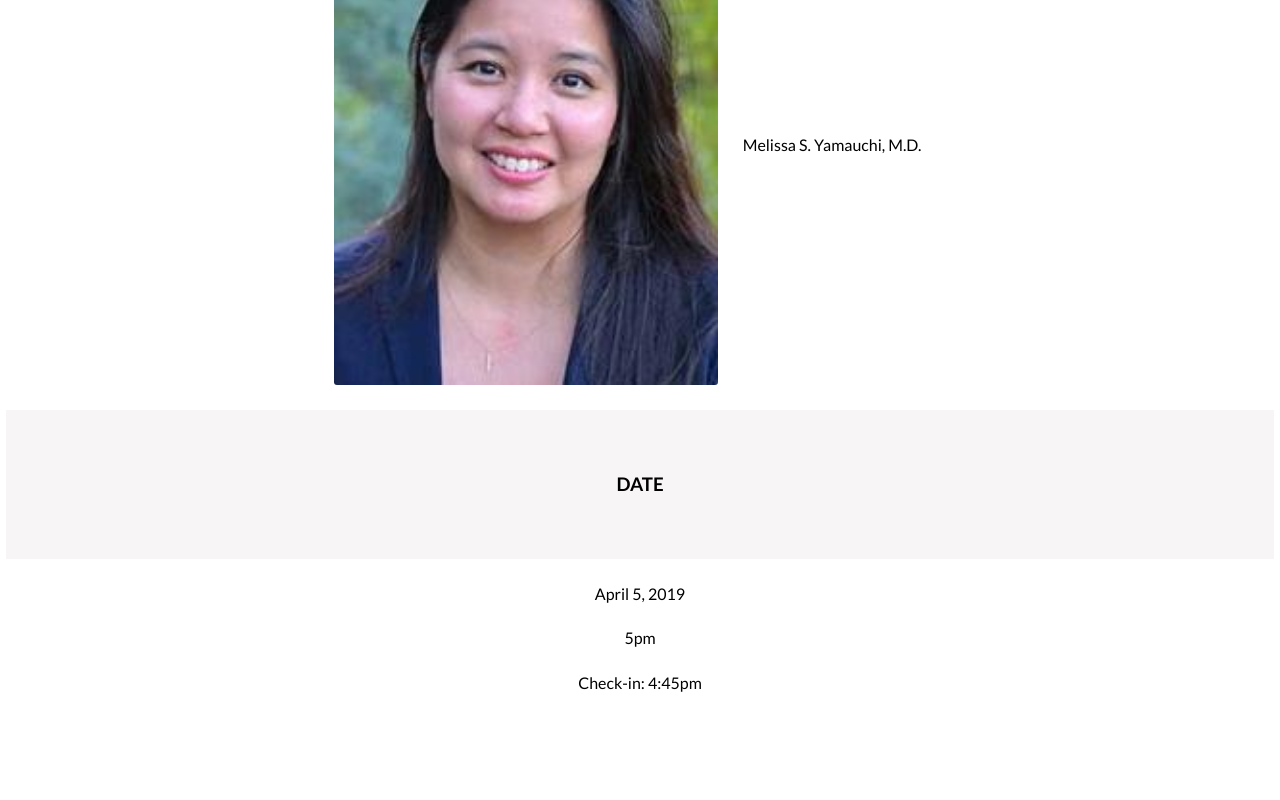
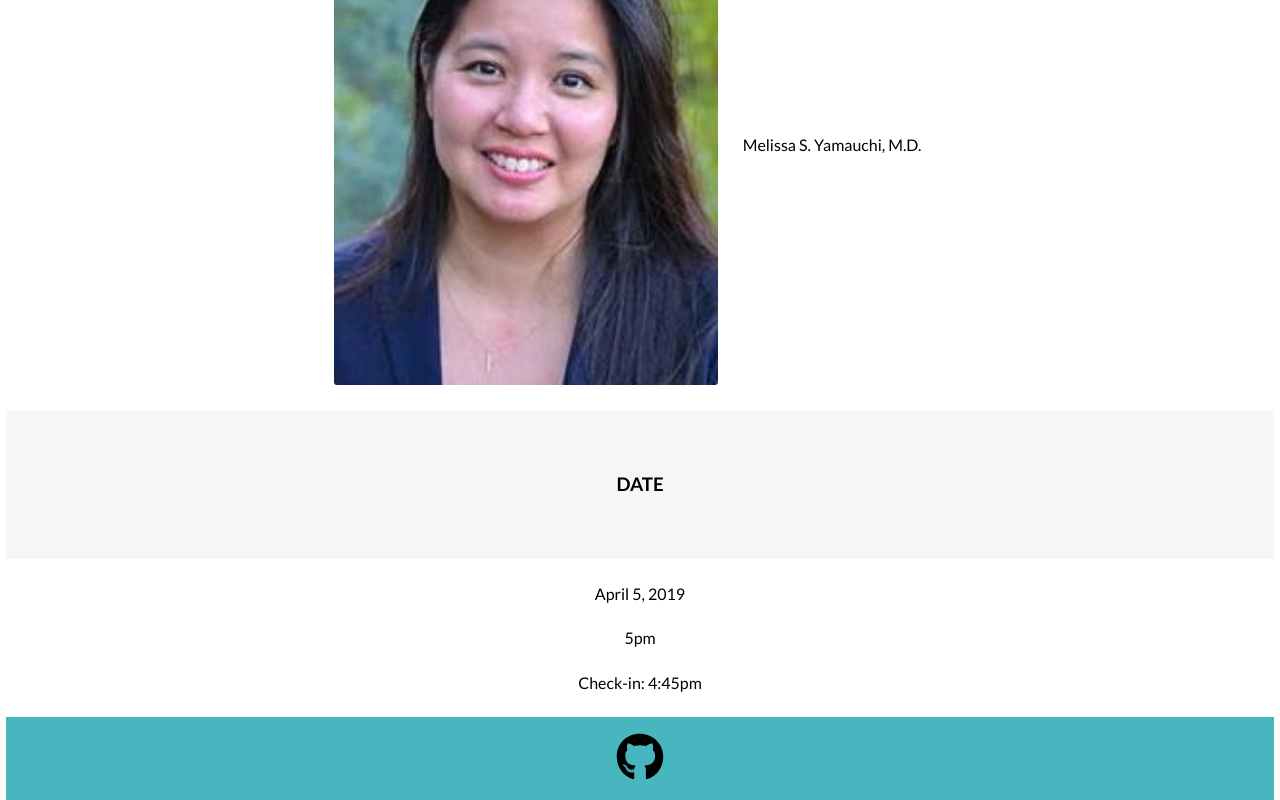
Before and after one commit to healthsparq-hackathon-2019/client, a React (Create React App) app: page /details in a window 1280 px wide. Shown: the part 670-1470 px from the top of the page. Before the commit the page ends 1387 px from the top, so only its background shows below. Built offline with nearby package versions, Linux system fonts and the light colour scheme.

Commit message:
added footers

```diff
--- a/src/components/details/Details.js
+++ b/src/components/details/Details.js
@@ -3,6 +3,7 @@
 import styles from './Details.module.css';
 import { FaHome } from 'react-icons/fa';
 import { Link } from 'react-router-dom';
+import Footer from '../footer/Footer';
 
 function Details() {
   return (
@@ -28,6 +29,7 @@
         <p className={styles.p}>5pm</p>
         <p className={styles.p}>Check-in: 4:45pm</p>
       </section>
+      <Footer/>
     </section>
   )
 }
--- a/src/components/landing/Landing.js
+++ b/src/components/landing/Landing.js
@@ -1,6 +1,7 @@
 import React from 'react';
 import styles from './Landing.module.css';
 import Appointment from '../appointment/Appointment';
+import Footer from '../footer/Footer';
 
 export default function Landing() {
   return(
@@ -12,6 +13,7 @@
         <Appointment/>
         <Appointment/>
         <Appointment/>
+        <Footer/>
     </div>
   )
 }
```
